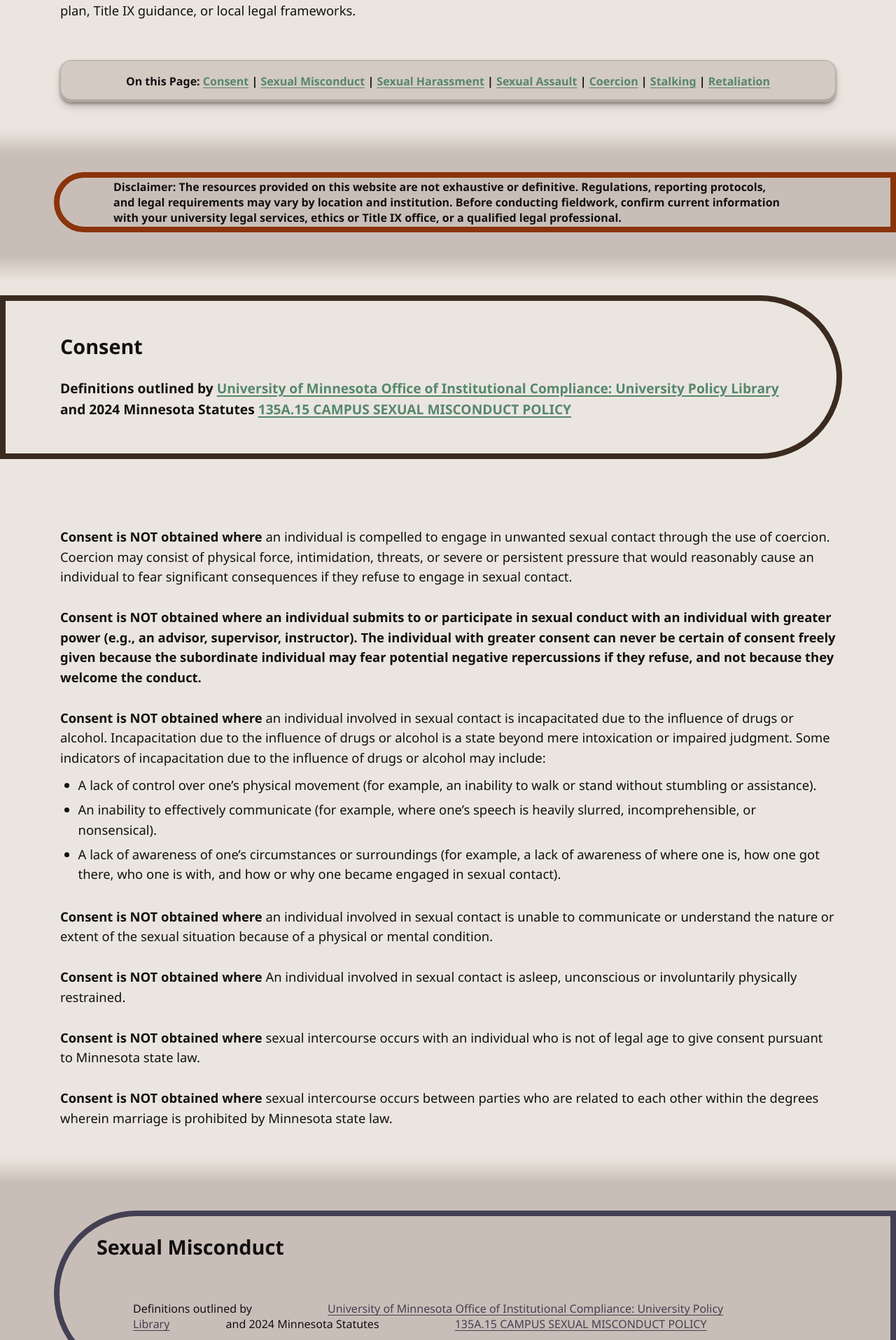
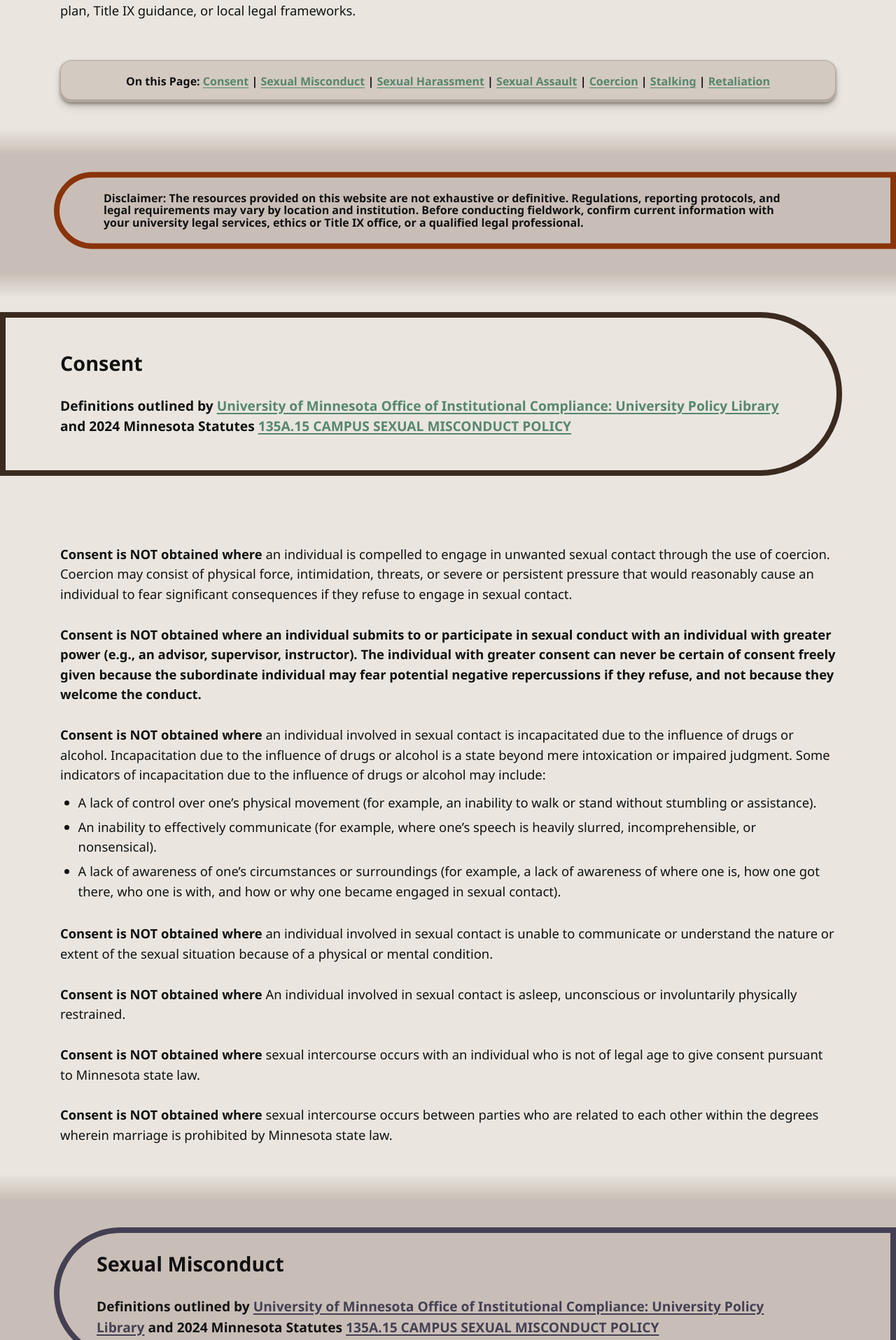
Before and after one commit to AnthroSafetyWarrior/GoldenTrowelProject, a Jekyll site: the page built from _pages/definitions.html, in a window 1280 px wide. Shown: the part 997-2912 px from the top of the page at 70% size. Built offline with Jekyll 4.4.1, drawn with Linux system fonts in a browser that asks for light colours.

Commit message:
updating pages

```diff
--- a/_pages/definitions.html
+++ b/_pages/definitions.html
@@ -13,11 +13,6 @@ hero_tint: .40
   padding-inline: 0 !important;
   margin-inline: 0; /* optional, if you want it perfectly edge-to-edge */
 }
-
-.stripe .section :where(p, span, div, strong, em, a, li){
-  font: inherit;
-  line-height: inherit;
-  padding: inherit
 </style>
 
 
```
